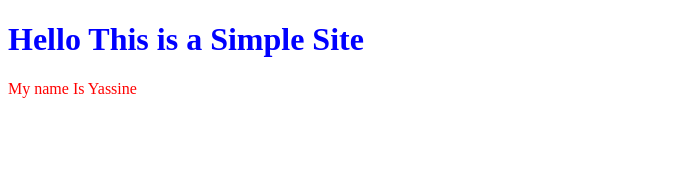
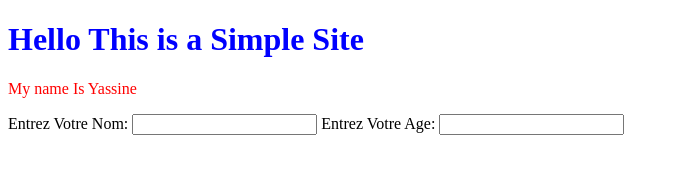
Before and after one commit to AbidiYassine-etu/tpGit, a plain HTML site: page index.html in a window 1280 px wide. Shown: the whole page, without its empty margins (0-679 px from the left). Drawn offline with Linux system fonts and the light colour scheme.

Commit message:
Partie 2

```diff
--- a/index.html
+++ b/index.html
@@ -9,5 +9,9 @@
 <body>
     <h1>Hello This is a Simple Site</h1>
     <p>My name Is Yassine</p>
+    <form name="f1">
+        Entrez Votre Nom: <input type="text">
+        Entrez Votre Age: <input type="text">
+    </form>
 </body>
 </html>
```
